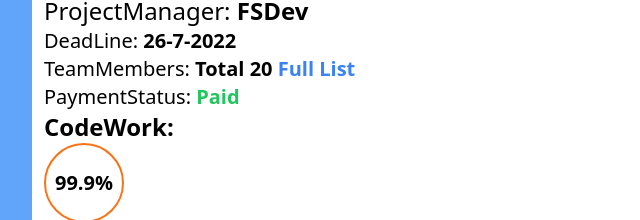
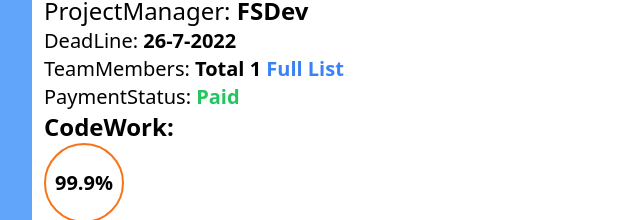
Before and after one commit to Manju1392k/HashTime-Website, a website built with Vite: page index.html in a window 1280 px wide. Shown: the part 1649-1869 px from the top of the page, 0-640 px from the left. Built offline with nearby package versions, Linux system fonts and the light colour scheme.

Commit message:
HashTime

```diff
--- a/index.html
+++ b/index.html
@@ -119,7 +119,7 @@
                 <h1 class="text-3xl">ProjectName: <span class="font-semibold">HashTime</span></h1>
                 <h1 class="text-2xl">ProjectManager: <span class="font-semibold">FSDev</span></h1>
                 <h1 class="text-xl">DeadLine: <span class="font-semibold">26-7-2022</span></h1>
-                <h1 class="text-xl">TeamMembers: <span class="font-semibold">Total 20 <a href='#'
+                <h1 class="text-xl">TeamMembers: <span class="font-semibold">Total 1 <a href='#'
                             class="text-blue-500">Full List</a></span></h1>
                 <h1 class="text-xl">PaymentStatus: <span class="font-semibold text-green-500">Paid</span></h1>
                 <h1 class="text-2xl font-bold">CodeWork:</h1>
```
